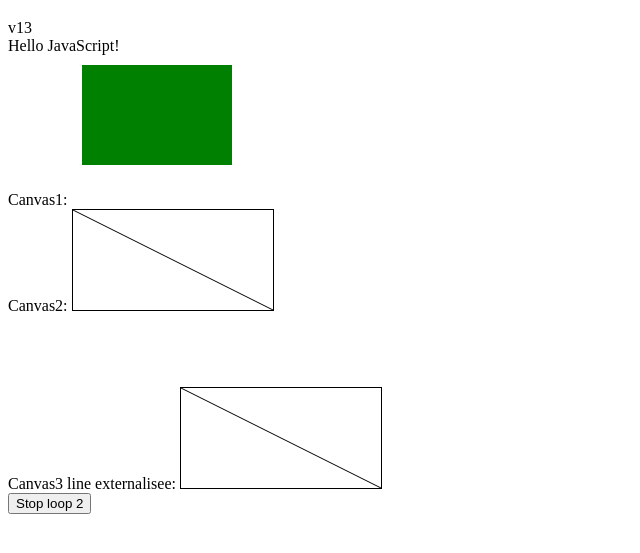
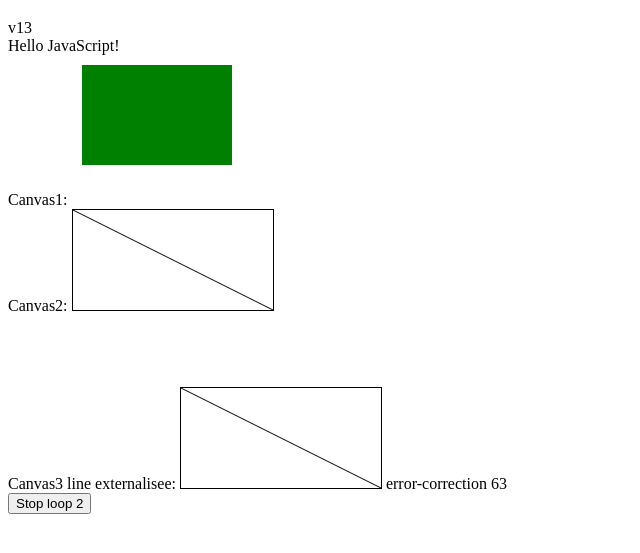
Before and after one commit to moueza/isbn-978.2.85428.780.6-Programmation-fonctionnelle-Appliquee-aux-calculs-scientifiques-tome-1, a plain HTML site: page index.html in a window 1280 px wide. Shown: the part 61-614 px from the top of the page, without its empty margins (0-640 px from the left). Drawn offline with nearby package versions, Linux system fonts and the light colour scheme.

Commit message:
error-correction

```diff
--- a/index.html
+++ b/index.html
@@ -27,6 +27,7 @@
 
 
 
+	    error-correction 63
 
     </div>
 
```
